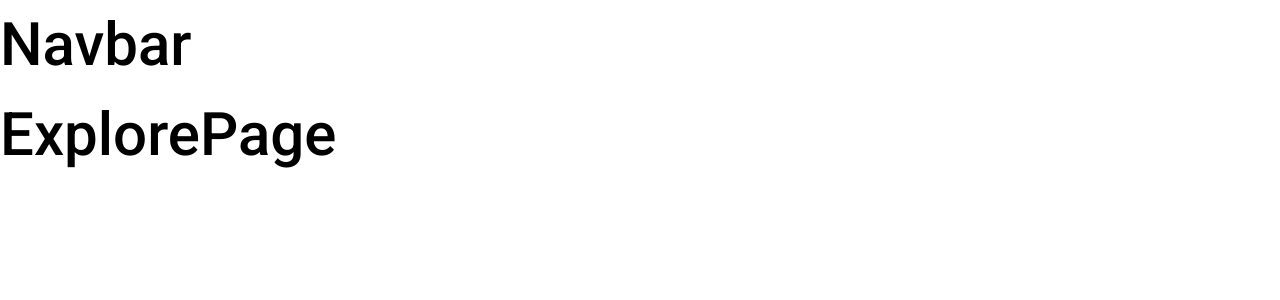
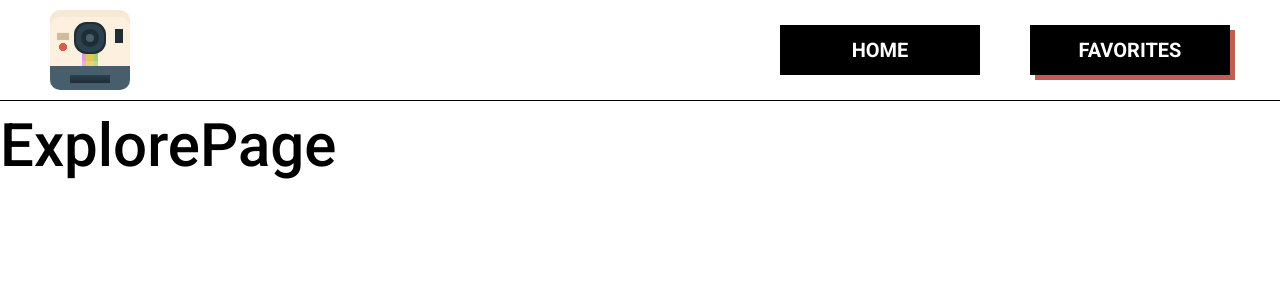
Before and after one commit to kherma/pinterest-app, a React (Create React App) app: page / in a window 1280 px wide. Shown: the top 300 px of the page. Built offline with nearby package versions, Linux system fonts and the light colour scheme.

Commit message:
Add logo desing

```diff
--- a/package.json
+++ b/package.json
@@ -18,6 +18,7 @@
     "npm-run-all": "^4.1.5",
     "react": "^17.0.2",
     "react-dom": "^17.0.2",
+    "react-icons": "^4.2.0",
     "react-redux": "^7.2.4",
     "react-router-dom": "^5.2.0",
     "react-scripts": "4.0.3",
--- /dev/null
+++ b/src/components/common/CameraLogo/CameraLogo.js
@@ -0,0 +1,17 @@
+import React from 'react';
+import styles from './CameraLogo.module.scss';
+import clsx from 'clsx';
+
+import { NavLink } from 'react-router-dom';
+
+const CameraLogo = () => {
+  return (
+    <h1 className={clsx(styles.root)}>
+      <NavLink exact to="/" className={styles.logoLink}>
+        <span className={styles.cameraIcon}></span>
+      </NavLink>
+    </h1>
+  );
+};
+
+export default CameraLogo;
--- /dev/null
+++ b/src/components/common/CameraLogo/CameraLogo.module.scss
@@ -0,0 +1,68 @@
+@import '../../../styles/settings.scss';
+@import '../../../styles/mixins.scss';
+
+// .root {
+// }
+
+.cameraIcon {
+  position: relative;
+  display: block;
+  width: 8rem;
+  height: 8rem;
+  border-radius: 1rem;
+  box-shadow: inset 0 0.7rem 0 0 $logo-pearl-2;
+  background-image: linear-gradient($logo-blue-2, $logo-blue-3),
+    linear-gradient($logo-pearl-2 10%, $logo-pearl-3 10%),
+    radial-gradient($logo-red-1 50%, transparent 50%),
+    linear-gradient($logo-blue-3 90%, transparent 90%),
+    linear-gradient($logo-pearl-1 70%, $logo-blue-1 70%);
+  background-size: 50% 10%, 15% 10%, 15% 15%, 10% 20%, 100% 100%;
+  background-position: center 90%, 10% 30%, 10% 45%, 90% 30%, center center;
+  background-repeat: no-repeat;
+  transition: all 0.3s;
+
+  &::before {
+    z-index: 10;
+    position: absolute;
+    content: '';
+    top: 30%;
+    left: 50%;
+    transform: translateX(-50%);
+    width: 10%;
+    height: 10%;
+    border-radius: 50%;
+    background-color: $logo-blue-1;
+    box-shadow: 0 0 0 0.5rem $logo-blue-3, 0 0 0 1rem $logo-blue-2,
+      0 0 0 1.2rem $logo-blue-3;
+    transition: all 0.3s;
+  }
+
+  &::after {
+    position: absolute;
+    content: '';
+    top: 60%;
+    left: 50%;
+    transform: translate(-50%, -50%);
+    width: 20%;
+    height: 20%;
+    background-image: linear-gradient($logo-pink-1 70%, $logo-pink-2 70%),
+      linear-gradient($logo-yellow-1 70%, $logo-yellow-2 70%),
+      linear-gradient($logo-green-1 70%, $logo-green-2 70%);
+    background-size: 25% 100%, 50% 100%, 25% 100%;
+    background-position: left center, center center, right center;
+    background-repeat: no-repeat;
+  }
+
+  &:hover,
+  &:focus-within {
+    box-shadow: inset 0 0.3rem 0 0 $logo-pearl-2,
+      0 0 0.5rem 0.2rem rgba($dark, 0.2);
+    transform: scale(1.03);
+
+    &::before {
+      background-color: $light;
+      box-shadow: 0 0 0 0.9rem $logo-blue-3, 0 0 0 1.1rem $logo-blue-2,
+        0 0 0 1.2rem $logo-blue-3;
+    }
+  }
+}
--- a/src/components/layout/Navbar/Navbar.js
+++ b/src/components/layout/Navbar/Navbar.js
@@ -1,18 +1,35 @@
 import React from 'react';
 import styles from './Navbar.module.scss';
-import PropTypes from 'prop-types';
 import clsx from 'clsx';
 
-const Navbar = ({ className }) => {
+import { NavLink } from 'react-router-dom';
+
+import CameraLogo from '../../common/CameraLogo/CameraLogo';
+
+const Navbar = () => {
   return (
-    <div className={clsx(styles.root, className)}>
-      <h2 className={styles.title}>Navbar</h2>
-    </div>
+    <nav className={clsx(styles.root)}>
+      <CameraLogo />
+      <div className={styles.menuContainer}>
+        <NavLink
+          exact
+          to="/"
+          className={styles.menuLink}
+          activeClassName={styles.active}
+        >
+          <p className={styles.menuText}>home</p>
+        </NavLink>
+        <NavLink
+          exact
+          to="/favorites"
+          className={styles.menuLink}
+          activeClassName={styles.active}
+        >
+          <p className={styles.menuText}>favorites</p>
+        </NavLink>
+      </div>
+    </nav>
   );
 };
 
-Navbar.propTypes = {
-  className: PropTypes.string,
-};
-
 export default Navbar;
--- a/src/components/layout/Navbar/Navbar.module.scss
+++ b/src/components/layout/Navbar/Navbar.module.scss
@@ -1,5 +1,56 @@
 @import '../../../styles/settings.scss';
 @import '../../../styles/mixins.scss';
 
-// .root {
-// }
+.root {
+  width: 100%;
+  height: 100%;
+  display: grid;
+  grid-template-columns: auto 1fr;
+  align-items: center;
+  padding: 1rem 5rem;
+  border-bottom: 1px solid $dark;
+}
+
+.menuContainer {
+  display: flex;
+  justify-content: flex-end;
+  align-items: center;
+
+  & .menuLink {
+    transition: all 0.5s;
+    padding: 1rem 0;
+    width: 20rem;
+    text-align: center;
+
+    &:not(:last-child) {
+      margin-right: 5rem;
+    }
+
+    &:link,
+    &:visited {
+      background-color: $dark;
+      color: $light;
+      box-shadow: 0.5rem 0.5rem 0 0 $primary-red-1;
+    }
+
+    &:hover,
+    &:focus {
+      letter-spacing: 0.3rem;
+      box-shadow: 0.3rem 0.3rem 0 0 $primary-red-1;
+      transform: translate(0.2rem, 0.2rem);
+    }
+
+    &.active,
+    &:active {
+      letter-spacing: 0;
+      box-shadow: 0rem 0rem 0 0 transparent;
+      transform: translate(0, 0);
+    }
+  }
+
+  & .menuText {
+    text-transform: uppercase;
+    font-weight: $bold;
+    font-size: 2rem;
+  }
+}
--- a/src/styles/settings.scss
+++ b/src/styles/settings.scss
@@ -25,3 +25,27 @@ $grey-dark-3: #333;
 $grey-light-1: #666;
 $grey-light-2: #777;
 $grey-light-3: #f4f4f4;
+
+$primary-red-1: #c05e51;
+$primary-yellow-1: #f5c266;
+$primary-green-1: #5b6e5a;
+
+// ===========
+// LOGO
+// ===========
+$logo-blue-1: #475f6c;
+$logo-blue-2: #2b414d;
+$logo-blue-3: #1e2d36;
+
+$logo-pearl-1: #fdf0de;
+$logo-pearl-2: #f5e8d5;
+$logo-pearl-3: #d2bb9a;
+
+$logo-red-1: #e2574c;
+$logo-red-2: #e47b73;
+$logo-yellow-1: #e5c45a;
+$logo-yellow-2: #ead07b;
+$logo-green-1: #a6d26e;
+$logo-green-2: #b8db8b;
+$logo-pink-1: #e49adf;
+$logo-pink-2: #e9aee5;
```
Also changed, not shown: 2 other files (tests, documents, lock files or other folders).
